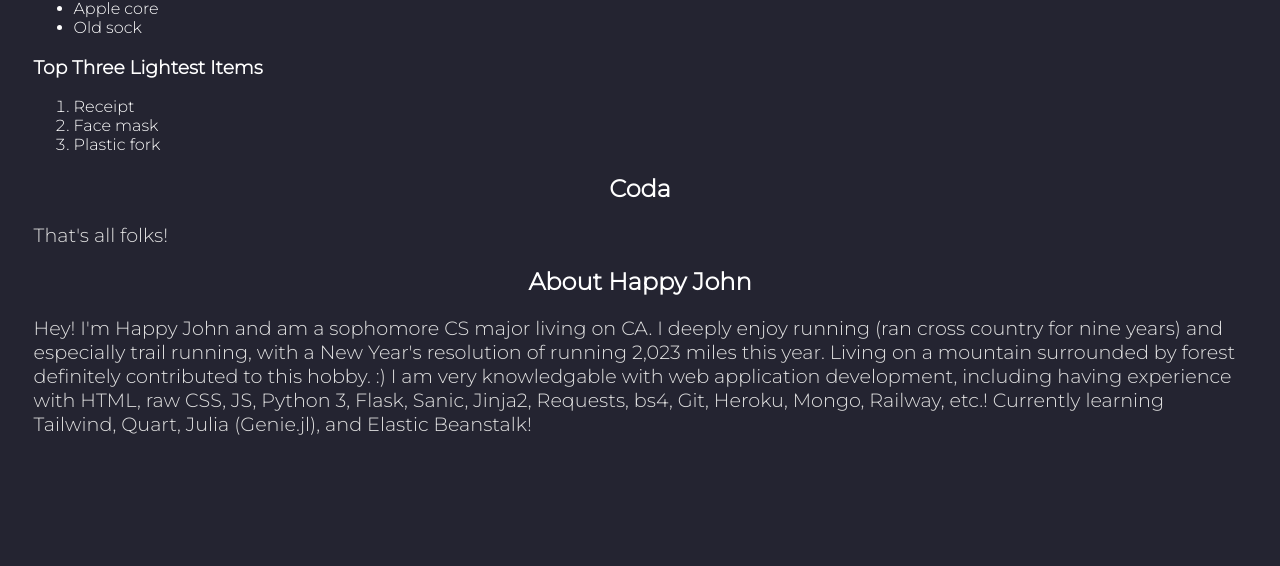
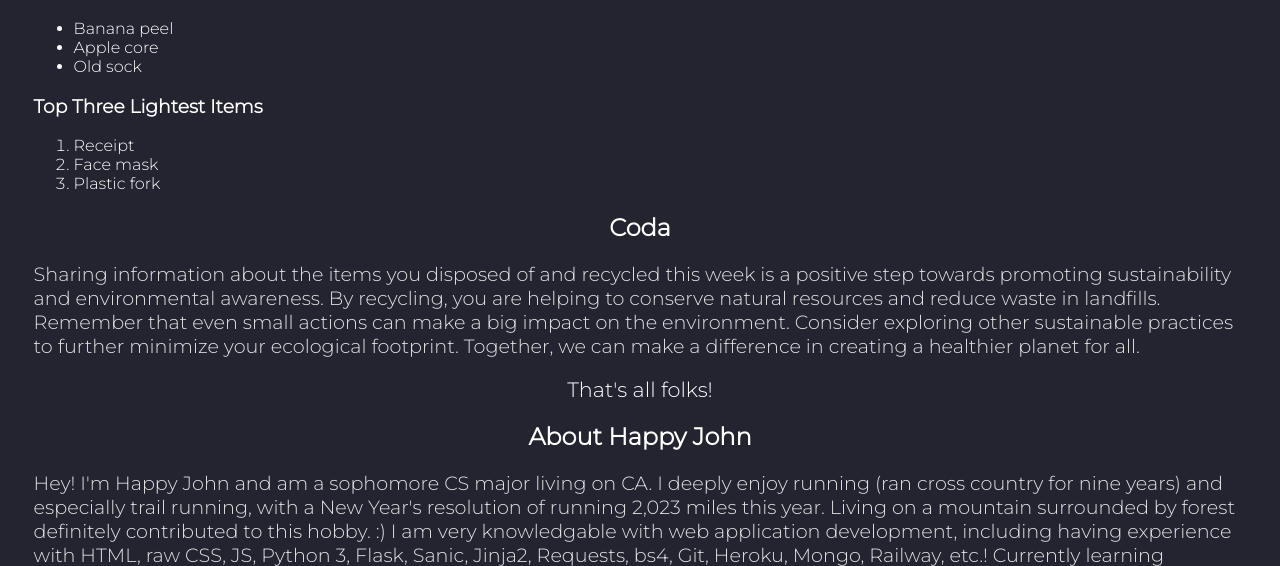
Before and after one commit to JoyousJohn/trash-project, a Python web app: template templates/index.html in a window 1280 px wide. Shown: the part 2112-2678 px from the top of the page. Before the commit the page ends 2547 px from the top, so only its background shows below. Run offline with Jinja, Linux system fonts and the light colour scheme; the template is opened without the code that fills it, so the values that code supplies are empty; some libraries are stand-ins or nearby versions.

Commit message:
Finishing touches. Updated coda and added favicon.

```diff
--- a/templates/index.html
+++ b/templates/index.html
@@ -3,6 +3,7 @@
 
 <head>
     <title>Rate My Trash 🔥</title>
+    <link rel="icon" type="image/x-icon" href="img/favicon.png">
     <meta charset="UTF-8">
     <script src="https://ajax.googleapis.com/ajax/libs/jquery/3.6.1/jquery.min.js"></script>
     <script src="https://cdnjs.cloudflare.com/ajax/libs/jquery-scrollTo/2.1.3/jquery.scrollTo.min.js"></script>
@@ -16,7 +17,7 @@
 
 <body>
 
-    <h1 id="h-title">Spring Room <br> (Re)organization</h1>
+    <h1 id="h-title">Week 57 <br> Spring Room <br> (Re)organization</h1>
 
     <span id="nav-bar">
         <a onclick="$.scrollTo('#overview')">Overview</a>
@@ -202,7 +203,14 @@
 
     <h2 id="coda">Coda</h2>
 
-    <p>That's all folks!</p>
+    <p>
+        Sharing information about the items you disposed of and recycled this week is a positive step towards promoting sustainability and environmental
+        awareness. By recycling, you are helping to conserve natural resources and reduce waste in landfills. Remember that even small actions
+        can make a big impact on the environment. Consider exploring other sustainable practices to further minimize your ecological footprint.
+        Together, we can make a difference in creating a healthier planet for all.
+    </p>
+
+    <span style="display: inline-block; width: 100%; text-align: center; font-size: 1.3rem;">That's all folks!</span>
 
     <h2 id="about">About Happy John</h2>
 
```
Also changed, not shown: static/img/favicon.png (added).
